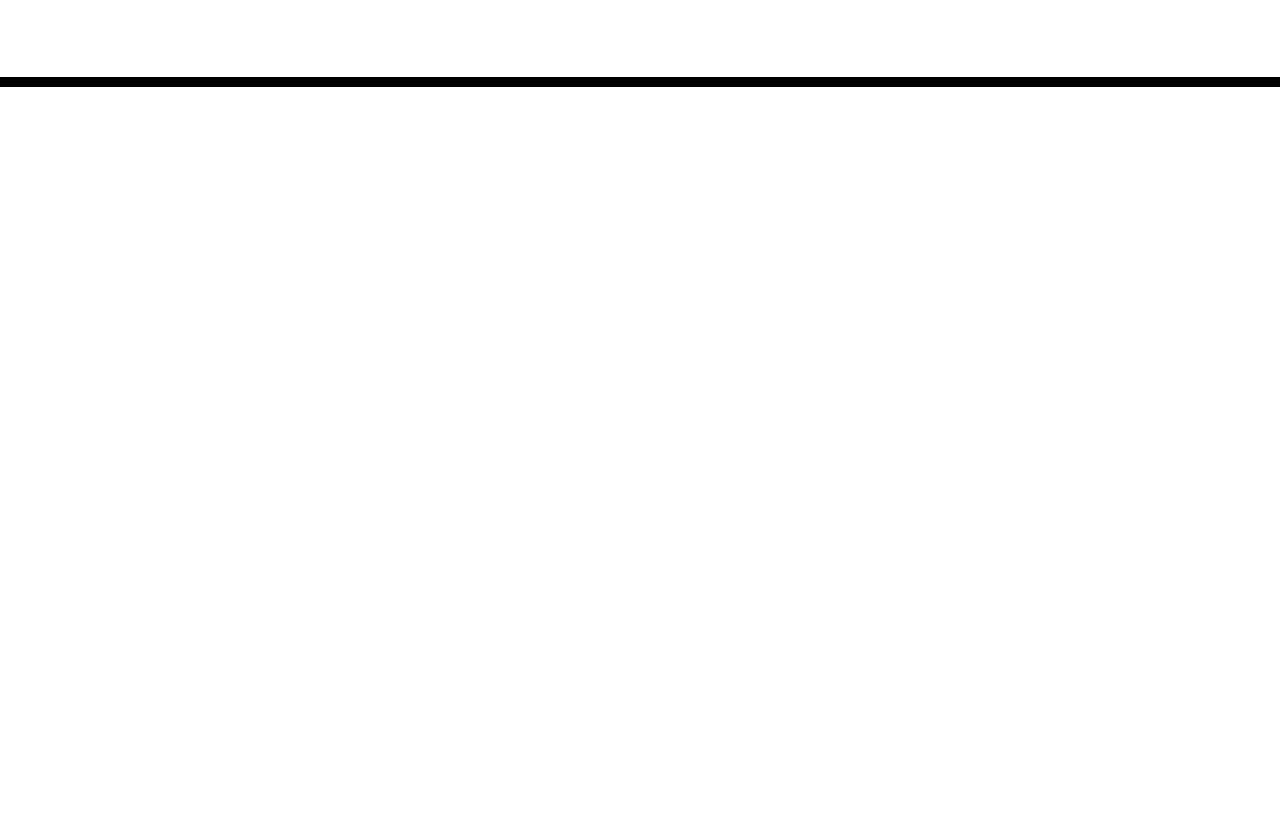
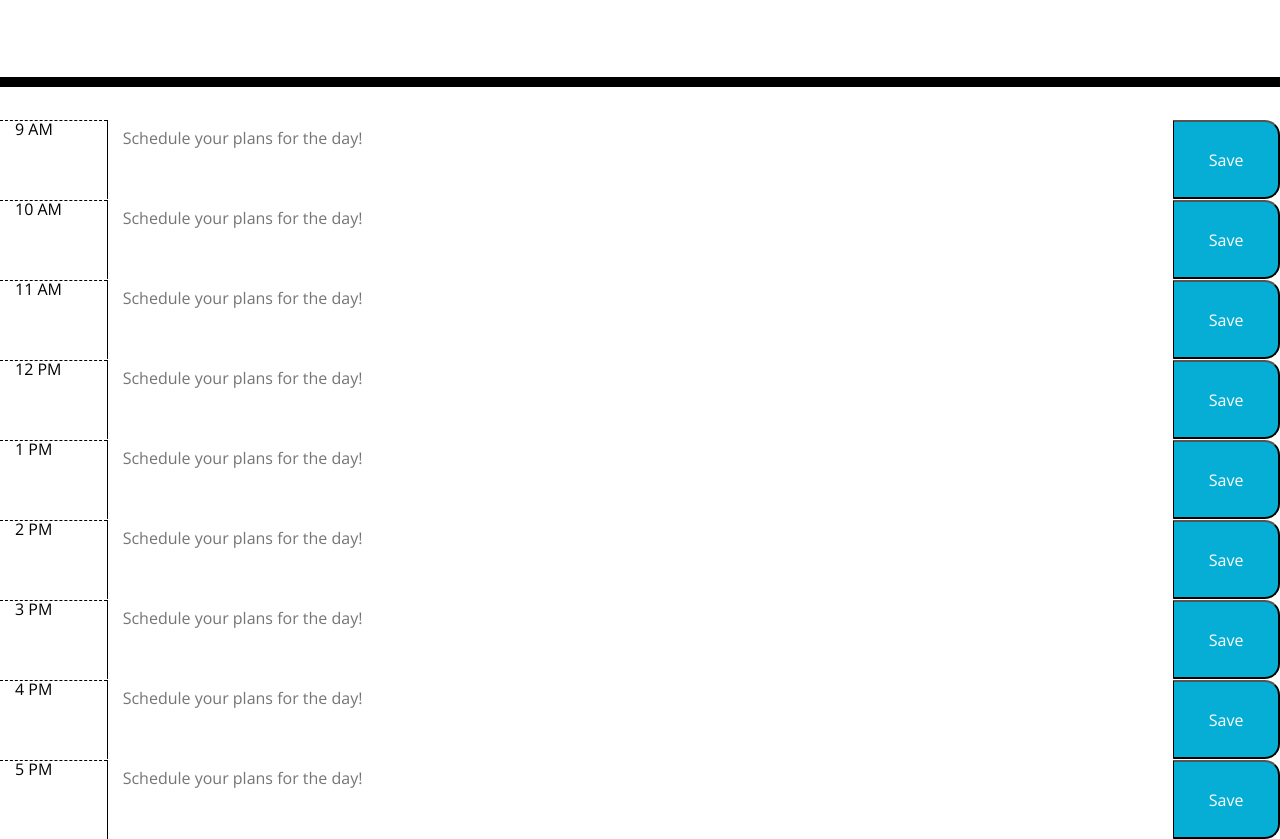
Before and after one commit to tfreed94/MyDayPlanner, a plain HTML site: page index.html in a window 1280 px wide. Shown: the part 181-1020 px from the top of the page. Before the commit the page ends 800 px from the top, so only its background shows below. Drawn offline with nearby package versions, Linux system fonts and the light colour scheme.

Commit message:
added boot strap code to HTML

```diff
--- a/index.html
+++ b/index.html
@@ -18,8 +18,53 @@
         <p class="lead">A simple calendar app for scheduling your work day</p>
         <p id="currentDay" class="lead"></p>
     </header>
-    <div class="container">
-        <!-- Timeblocks go here -->
+    <div class="container-fluid">
+        <div class="row" id="9am">
+            <div class="col-1 hour">9 AM</div>
+            <textarea class="col-10 plans" placeholder="Schedule your plans for the day!"></textarea>
+            <button class="col-1 saveBtn">Save</button>
+          </div>
+          <div class="row" id="10am">
+            <div class="col-1 hour">10 AM</div>
+            <textarea class="col-10 plans" placeholder="Schedule your plans for the day!"></textarea>
+            <button class="col-1 saveBtn">Save</button>
+          </div>
+          <div class="row" id="11am">
+            <div class="col-1 hour">11 AM</div>
+            <textarea class="col-10 plans" placeholder="Schedule your plans for the day!"></textarea>
+            <button class="col-1 saveBtn">Save</button>
+          </div>
+          <div class="row" id="12pm">
+            <div class="col-1 hour">12 PM</div>
+            <textarea class="col-10 plans" placeholder="Schedule your plans for the day!"></textarea>
+            <button class="col-1 saveBtn">Save</button>
+          </div>
+          <div class="row" id="1pm">
+            <div class="col-1 hour">1 PM</div>
+            <textarea class="col-10 plans" placeholder="Schedule your plans for the day!"></textarea>
+            <button class="col-1 saveBtn">Save</button>
+          </div>
+          <div class="row" id="2pm">
+            <div class="col-1 hour">2 PM</div>
+            <textarea class="col-10 plans" placeholder="Schedule your plans for the day!"></textarea>
+            <button class="col-1 saveBtn">Save</button>
+          </div>
+          <div class="row" id="3pm">
+            <div class="col-1 hour">3 PM</div>
+            <textarea class="col-10 plans" placeholder="Schedule your plans for the day!"></textarea>
+            <button class="col-1 saveBtn">Save</button>
+          </div>
+          <div class="row" id="4pm">
+            <div class="col-1 hour">4 PM</div>
+            <textarea class="col-10 plans" placeholder="Schedule your plans for the day!"></textarea>
+            <button class="col-1 saveBtn">Save</button>
+          </div>
+          <div class="row" id="5pm">
+            <div class="col-1 hour">5 PM</div>
+            <textarea class="col-10 plans" placeholder="Schedule your plans for the day!"></textarea>
+            <button class="col-1 saveBtn">Save</button>
+          </div>
+        </div>
     </div>
 
     <script src="https://cdnjs.cloudflare.com/ajax/libs/jquery/3.2.1/jquery.min.js"></script>
```
Also changed, not shown: assets/style.css (indentation only).
